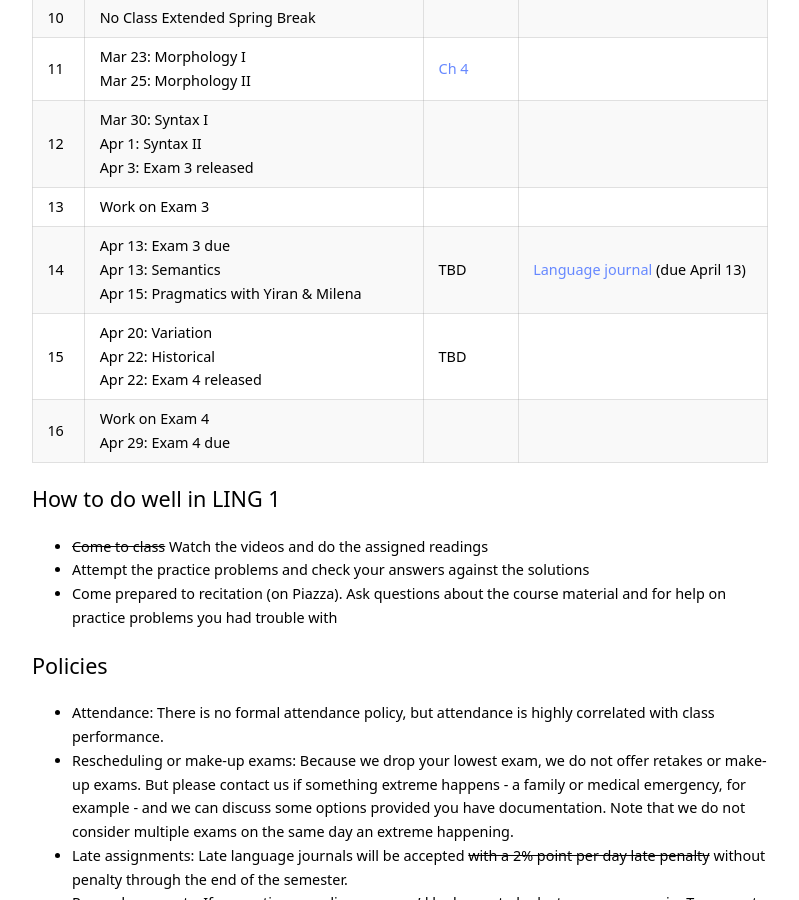
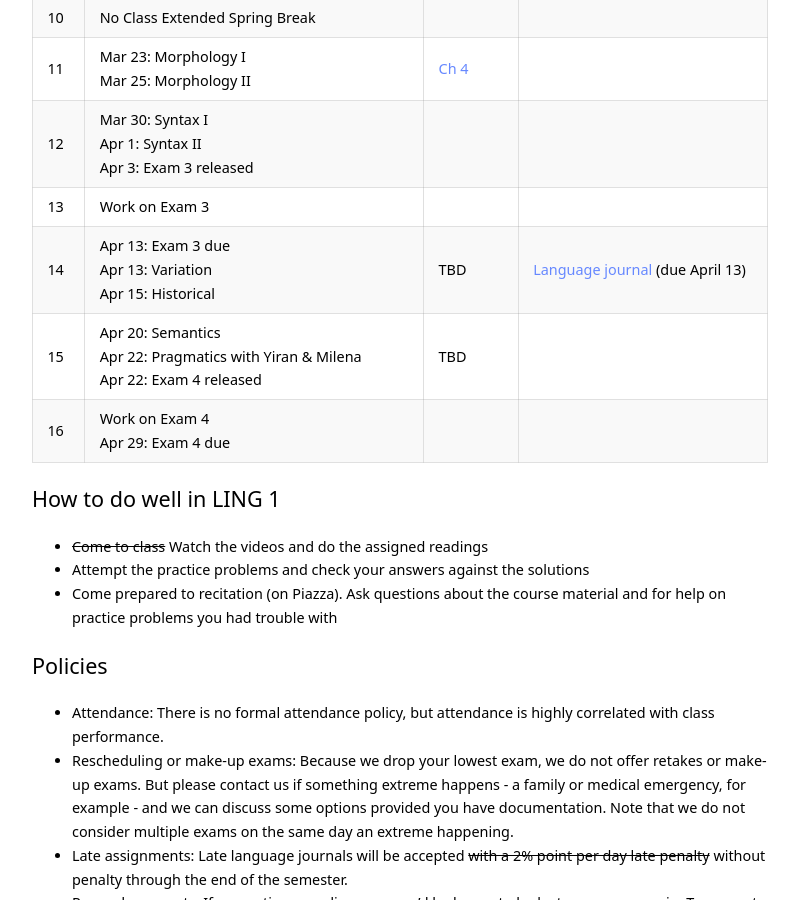
Before and after one commit to kschuler/ling001, a Jekyll site: the page built from index.md, in a window 1280 px wide and 900 px high, scrolled down 3445 px. Shown: the whole window, without its empty margins (240-1039 px from the left). Built offline with Jekyll 4.4.1, drawn with Linux system fonts in a browser that asks for light colours.

```diff
--- a/index.md
+++ b/index.md
@@ -97,8 +97,8 @@ Wk  | Lecture | Readings | Resources
 11 | Mar 23: Morphology I<br>Mar 25: Morphology II | [Ch 4](https://app.perusall.com/courses/intro-to-linguistics-1/chapter-4-4-1-4-5?assignmentId=pxa2xEZE3KQXDioBC&part=1) |
 12 | Mar 30: Syntax I <br> Apr 1: Syntax II <br> Apr 3: **Exam 3 released**|  |
 13 | **Work on Exam 3**| |
-14 | Apr 13: **Exam 3 due**<br> Apr 13: Semantics <br> Apr 15: Pragmatics with Yiran & Milena | TBD | [Language journal](resources/language-journal-assignment) (due April 13)
-15 | Apr 20: Variation <br> Apr 22: Historical<br>Apr 22: **Exam 4 released** | TBD |
+14 | Apr 13: **Exam 3 due**<br> Apr 13: Variation <br> Apr 15: Historical | TBD | [Language journal](resources/language-journal-assignment) (due April 13)
+15 | Apr 20: Semantics <br> Apr 22: Pragmatics with Yiran & Milena<br>Apr 22: **Exam 4 released** | TBD |
 16 | **Work on Exam 4**<br>Apr 29: **Exam 4 due** |  |
 
 ## How to do well in LING 1
```
